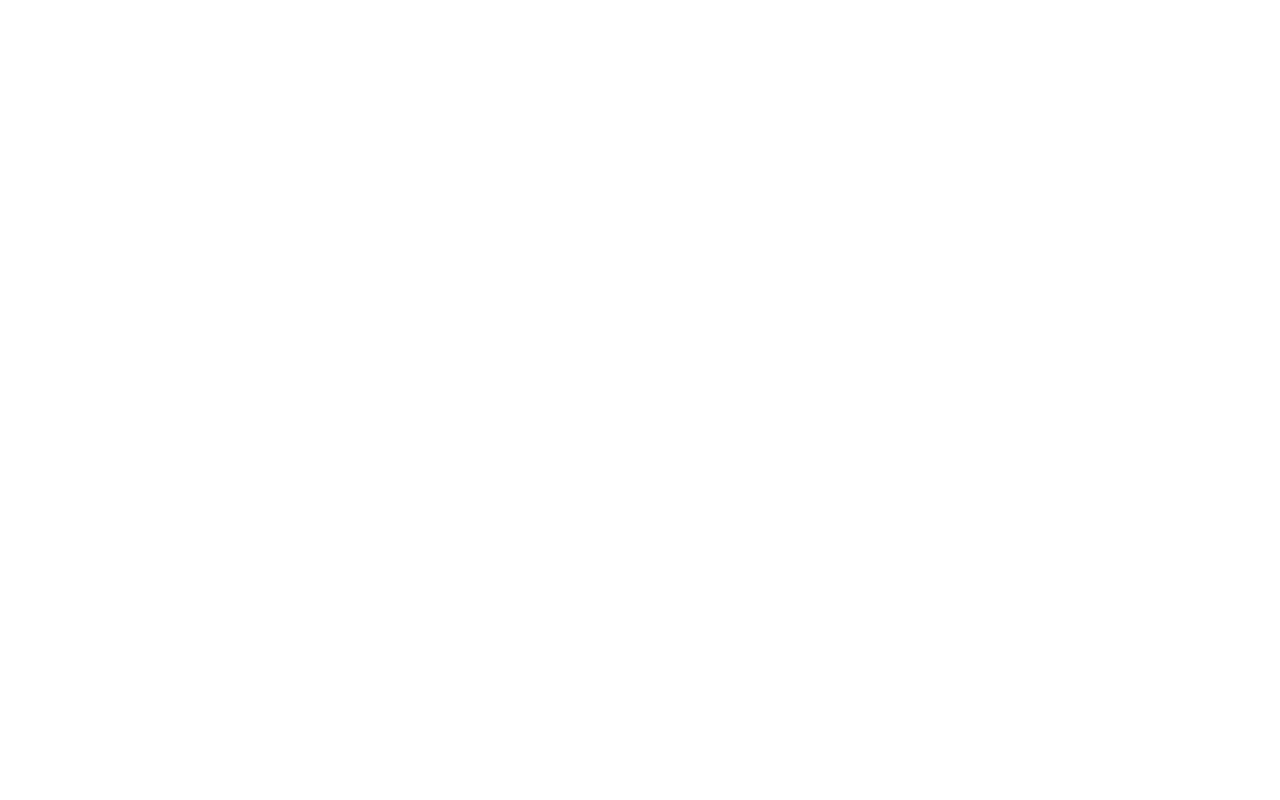
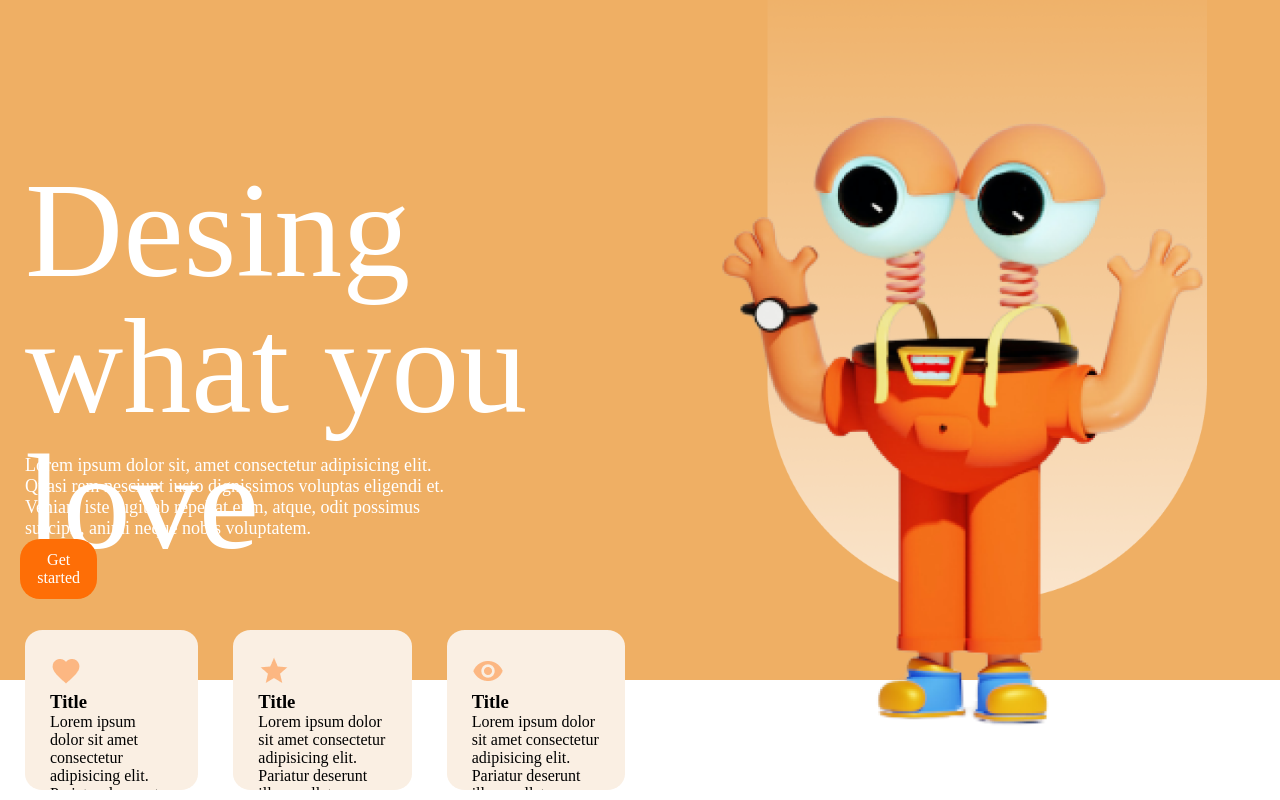
Before and after one commit to VeronicaRuizBautista/landingPages, a plain HTML site: page index.html in a window 1280 px wide. Drawn offline with Linux system fonts and the light colour scheme.

Commit message:
feat: :sparkles: Se creo el ejercicio 43
Se agrego la estructura de html y los diseños para el css

```diff
--- a/css/style.css
+++ b/css/style.css
@@ -1 +1,149 @@
 @import url(variables.css);
+*{
+    padding: 0;
+    margin: 0;
+    font-family: 'Times New Roman', Times, serif;
+    box-sizing: border-box;
+}
+body{
+    width: 100%;
+    height: 100vh;
+    display:grid;
+    grid-template-columns: repeat(3, 1fr) 3fr;
+    grid-template-rows: repeat(4, 1fr) .7fr repeat(1, 1fr);
+    grid-template-areas:
+    ". . . logo"
+    "titulo titulo titulo logo"
+    "titulo titulo titulo logo"
+    "parrafo parrafo parrafo logo"
+    "boton . . logo"
+    "caja_1 caja_2 caja_3 ."
+    ;
+}
+.banner{
+    background: var(--color-fondo);
+    position: absolute;
+    width: 100%;
+    height: 85vh;
+    z-index: -5;
+}
+.item1 {
+    grid-area: titulo;
+    margin: 25px;
+}
+.item1 h1 {
+    font-size: 8.5em;
+    line-height: 1;
+    font-weight: normal;
+    color: var(--color-blanco);
+    overflow: hidden;
+    text-overflow: ellipsis;
+}
+.item2 {
+    margin: 25px;
+    grid-area: parrafo;
+}
+.item2 p {
+    margin-top: 20px;
+    font-size: large;
+    width: 75%;
+    color: var(--color-blanco);
+}
+.boton {
+    margin-left: 20px;
+    margin-top: -25px;
+    grid-area: boton;
+}
+.boton button {
+    border: none;
+    background: var(--color-boton);
+    border-radius: 20px;
+    padding: 12px;
+    width: 40%;
+    font-size: medium;
+    color: var(--color-blanco);
+}
+.item3 {
+    background-color: var(--color-cajas);
+    grid-area: caja_1;
+    padding-top: 10px;
+    padding: 25px;
+    margin-left: 25px;
+    margin-right: 15px;
+    border-radius: 10%;
+    margin-bottom: 10px;
+    margin-top: -30px;
+    height: 20vh;
+    overflow: hidden;
+    text-overflow: ellipsis;
+}
+.item4 {
+    background-color: var(--color-cajas);
+    grid-area: caja_2;
+    padding-top: 10px;
+    padding: 25px;
+    margin-left: 20px;
+    margin-right: 15px;
+    border-radius: 10%;
+    margin-bottom: 10px;
+    margin-top: -30px;
+    height: 20vh;
+    overflow: hidden;
+    text-overflow: ellipsis;
+}
+.item5 {
+    background-color: var(--color-cajas);
+    grid-area: caja_3;
+    padding-top: 10px;
+    padding: 25px;
+    margin-left: 20px;
+    margin-right: 15px;
+    border-radius: 10%;
+    margin-bottom: 10px;
+    margin-top: -30px;
+    height: 20vh;
+    overflow: hidden;
+    text-overflow: ellipsis;
+}
+.item6 {
+    grid-area: logo;
+}
+.item6 img {
+    width: 100%;
+    height: 110%;
+    object-fit: contain;
+}
+
+@media (width <= 700px){
+    body{
+        grid-template-columns: repeat(3, 1fr);
+        grid-template-rows: repeat(7, 1fr);
+        text-align: center;
+        grid-template-areas:
+        "titulo titulo titulo"
+        "logo logo logo"
+        "logo logo logo"
+        "logo logo logo"
+        "parrafo parrafo parrafo"
+        ". boton . "
+        "caja_1 caja_2 caja_3"
+        ;
+    }
+    .item_1 h1{
+        font-size: 4rem;
+        text-align: center;
+    }
+    .item_6 img {
+        height: 100%;
+    }
+    .item_3 p {
+        width: 100%;
+    }
+    .item_1, .item_2, .item_3{
+        margin: 0;
+
+    }
+    .item_3, .item_4, .item_5{
+        top: -20px;
+    }
+}
--- a/css/variables.css
+++ b/css/variables.css
@@ -1,3 +1,6 @@
 :root {
     --color-blanco:white;
+    --color-fondo: #EFAF64;
+    --color-boton:#FE6E06;
+    --color-cajas:#FAEFE3;
 }
--- a/index.html
+++ b/index.html
@@ -3,10 +3,37 @@
 <head>
     <meta charset="UTF-8">
     <meta name="viewport" content="width=device-width, initial-scale=1.0">
-    <title>Document</title>
+    <title>43</title>
     <link rel="stylesheet" href="css/style.css">
 </head>
 <body>
-
+    <div class="banner"></div>
+   <div class="item1">
+    <h1>Desing what you love</h1>
+   </div>
+   <div class="item2">
+    <p>Lorem ipsum dolor sit, amet consectetur adipisicing elit. Quasi rem nesciunt iusto dignissimos voluptas eligendi et. Veniam iste fugit ab repellat eum, atque, odit possimus suscipit, animi neque nobis voluptatem.</p>
+   </div>
+   <div class="boton">
+    <button>Get started</button>
+   </div>
+   <div class="item3">
+    <img src="storage/img/Icons.png" alt="img-corazon">
+    <h3>Title</h3>
+    <p>Lorem ipsum dolor sit amet consectetur adipisicing elit. Pariatur deserunt illo repellat eligendi omnis vitae.</p>
+   </div>
+   <div class="item4">
+    <img src="storage/img/Icons1.png" alt="">
+    <h3>Title</h3>
+    <p>Lorem ipsum dolor sit amet consectetur adipisicing elit. Pariatur deserunt illo repellat eligendi omnis vitae.</p>
+   </div>
+   <div class="item5">
+    <img src="storage/img/Icons2.png" alt="">
+    <h3>Title</h3>
+    <p>Lorem ipsum dolor sit amet consectetur adipisicing elit. Pariatur deserunt illo repellat eligendi omnis vitae.</p>
+   </div>
+   <div class="item6">
+    <img src="storage/img/Group 48.png" alt="">
+   </div>
 </body>
 </html>
```
Also changed, not shown: storage/img/Group 48.png (added), storage/img/Icons.png (added), storage/img/Icons1.png (added), storage/img/Icons2.png (added).
